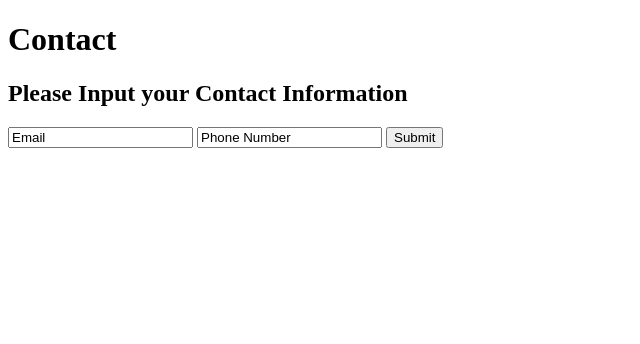
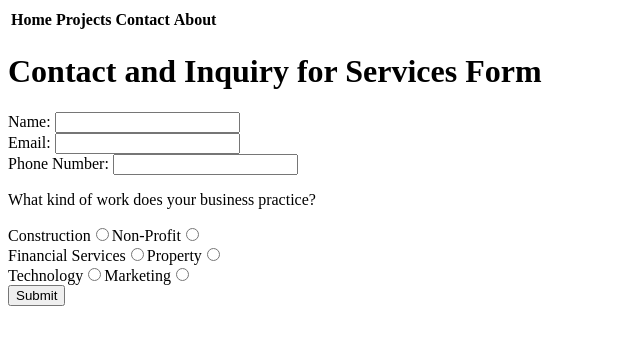
Before and after one commit to christian-ruiz/christian-ruiz.github.io, a plain HTML site: page contact.html in a window 1280 px wide. Shown: the whole page, without its empty margins (0-640 px from the left). Drawn offline with Linux system fonts and the light colour scheme.

Commit message:
additions to html files

```diff
--- a/contact.html
+++ b/contact.html
@@ -5,14 +5,54 @@
         <title>Contact, Christian Ruiz Portfolio</title>
     </head>
     <body>
+        <table>
+            <th>Home</th>
+            <th>Projects</th>
+            <th>Contact</th>
+            <th>About</th>
+        </table>
         <form>
-            <h1>Contact</h1>
-            <h2>Please Input your Contact Information</h2>
+            <h1>Contact and Inquiry for Services Form</h1>
 
-            <input type="email" name="inquryemail" value="Email">
-            <input type="tel" name="phonenumber" value="Phone Number">
+            <table>
+                <tr>
+                    <label for="name">Name: </label>
+                    <input id="name" type="text" name="inquiryname" required>
+                </tr>
+            </table>
+            <table>
+                <tr>
+                    <label for="email">Email: </label>
+                    <input id="email" type="email" name="inquryemail" required>
+                </tr>
+            </table>
+            <table>
+                <tr>
+                    <label for="phone">Phone Number: </label>
+                    <input id="phone" type="tel" name="phonenumber" required>
+                </tr>
+            </table>
+            <p>What kind of work does your business practice?</p>
+            <table>
+                <label for="construction">Construction</label>
+                <input id="construction" type="radio" name="businesstype">
+                <label for="nonprofit">Non-Profit</label>
+                <input id="nonprofit" type="radio" name="businesstype">
+            </table>
+            <table>
+                <label for="financial">Financial Services</label>
+                <input id="financial" type="radio" name="businesstype">
+                <label for="property">Property</label>
+                <input id="property" type="radio" name="businesstype">
+            </table>
+            <table>
+                <label for="technology">Technology</label>
+                <input id="technology" type="radio" name="businesstype">
+                <label for="marketing">Marketing</label>
+                <input id="marketing" type="radio" name="businesstype">
+            </table>
+
             <input type="submit" name="" value="Submit">
-
         </form>
     </body>
 </html>
```
